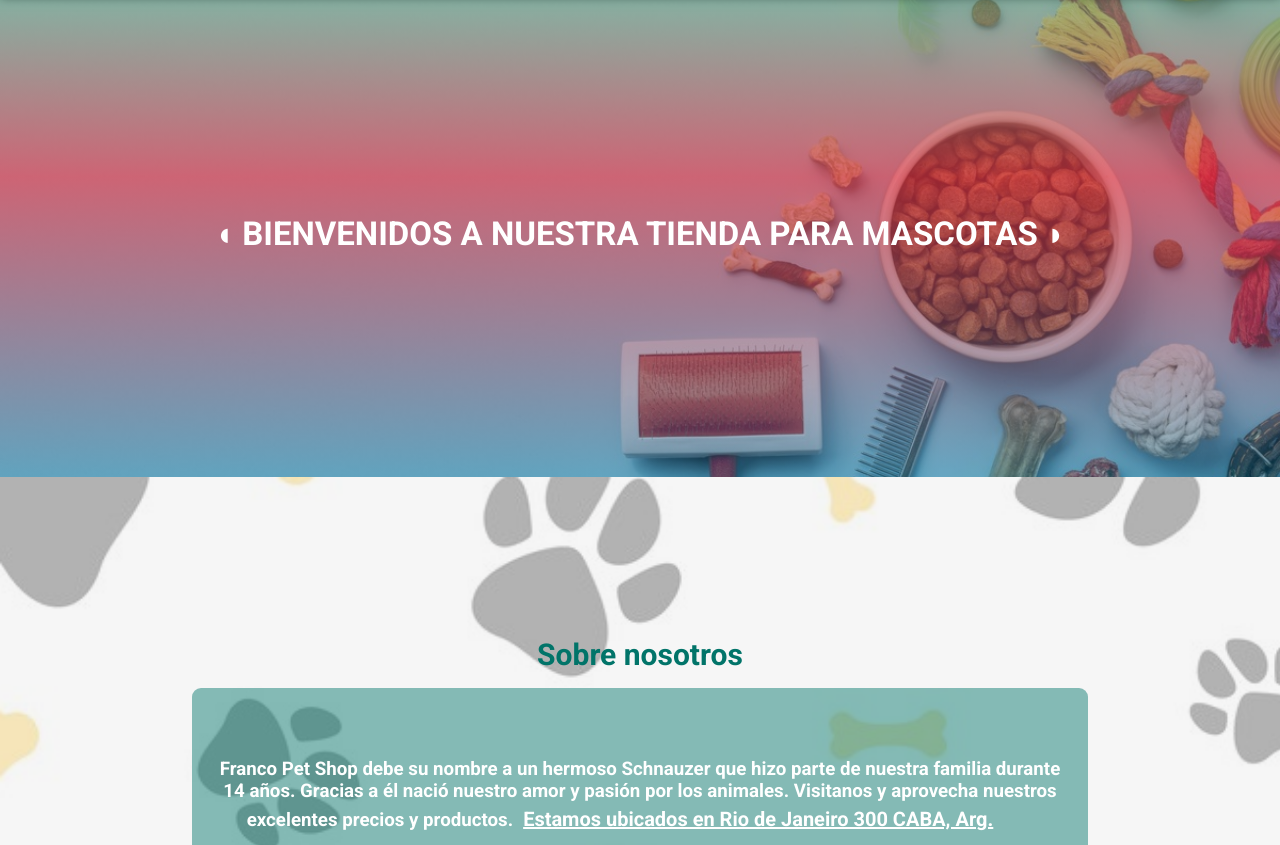
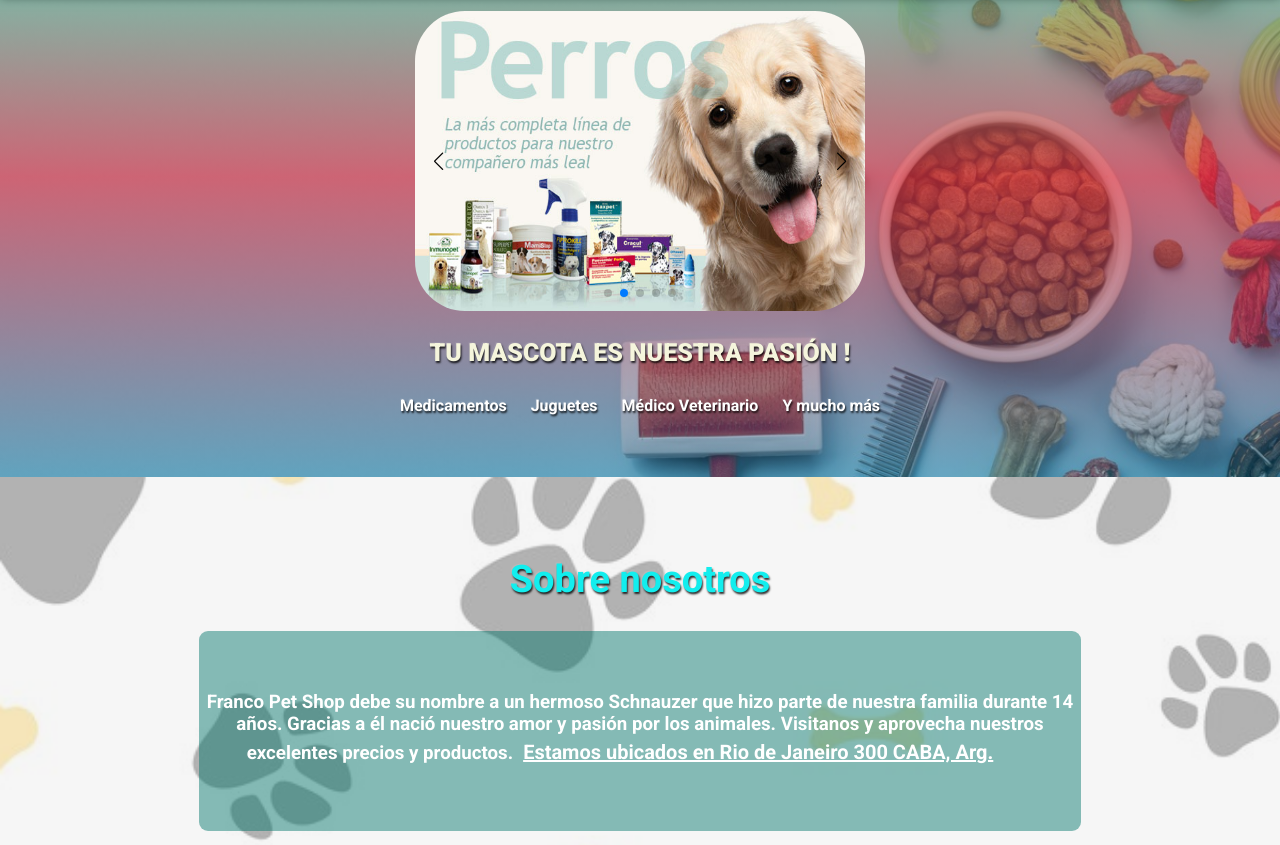
Before and after one commit to danielmc22/pet-shop-web, a plain HTML site: page index.html in a window 1280 px wide. Shown: the part 123-968 px from the top of the page. Drawn offline with nearby package versions, Linux system fonts and the light colour scheme.

Commit message:
create repo

```diff
--- a/index.html
+++ b/index.html
@@ -11,9 +11,10 @@
     <link
         href="https://fonts.googleapis.com/css2?family=Roboto:ital,wght@0,400;0,500;0,700;0,900;1,400;1,500;1,700&display=swap"
         rel="stylesheet">
+    <link rel="stylesheet" href="https://unpkg.com/swiper@8/swiper-bundle.min.css"/>
     <link rel="stylesheet" href="./style/style.css">
+    <link rel="stylesheet" href="./style/carousel.css">
     <link rel="icon" href="./img/icon.png">
-
 
 </head>
 
@@ -53,20 +54,40 @@
         </nav>
 
         <div class="textos descripcion">
-            <h1> ◖ BIENVENIDOS A NUESTRA TIENDA PARA MASCOTAS ◗</h1>
+            <div class="swiper mySwiper">
+                <div class="swiper-wrapper">
+                  <div class="swiper-slide"><img src="./img/mascotas3.jpg" class="img-carousel" alt="img de mascota"></div>
+                  <div class="swiper-slide"><img src="./img/mascotas4.jpg" alt="img de mascota"></div>
+                  <div class="swiper-slide"><img src="./img/mascotas5.jpg" alt="img de mascota"></div>
+                  <div class="swiper-slide"><img src="./img/mascotas2.jpg" alt="img de mascota"></div>
+                  <div class="swiper-slide"><img src="./img/mascotas7.jpg" alt="img de mascota"></div>
+
+                </div>
+                <div class="swiper-button-next"></div>
+                <div class="swiper-button-prev"></div>
+                <div class="swiper-pagination"></div>
+            </div>
+            <h3> TU MASCOTA ES NUESTRA PASIÓN !</h3>
+
+              <div class="lista-header">
+                  <p>Medicamentos</p>
+                  <p>Juguetes</´p>
+                  <p>Médico Veterinario</>
+                  <p>Y mucho más</p>
+              </div>
+
         </div>
+
     </header>
+
     <main>
 
-    <div class="textos descripcion">
-
-
+    <div class="sobre-nosotros">
         <h2>Sobre nosotros</h2>
         <div class="containerHistory">
             <h3>Franco Pet Shop debe su nombre a un hermoso Schnauzer que hizo parte de nuestra familia durante 14 años. Gracias a él nació nuestro amor y pasión
                 por los animales. Visitanos y aprovecha nuestros excelentes precios y productos.<a href="./Contacto.html">Estamos ubicados en Rio de Janeiro 300 CABA, Arg.</a></h3>
         </div>
-
     </div>
 
 
@@ -74,17 +95,13 @@
             <h3>Productos mas vendidos</h3>
             <p class="after">Consigue el tuyo antes de que se agoten</p>
 
-
-
             <section class="work contenedor" id="trabajo">
-
 
                 <div class="botones-work">
                     <ul>
                         <li class="filter" data-nombre="todos">Todos</li>
                         <li class="filter" data-nombre="diseño">Farmacia</li>
                         <li class="filter" data-nombre="programacion">Juguetes</li>
-
                     </ul>
                 </div>
 
@@ -224,6 +241,8 @@
     <script src="./js/jquery.js"></script>
     <script src="./js/index.js"></script>
     <script src="./js/filtro.js"></script>
+    <script src="https://unpkg.com/swiper@8/swiper-bundle.min.js"></script>
+    <script src="./js/carousel.js"></script>
 </body>
 
 </html>
--- /dev/null
+++ b/js/carousel.js
@@ -0,0 +1,18 @@
+
+
+  const swiper = new Swiper(".mySwiper", {
+    spaceBetween: 30,
+    centeredSlides: true,
+    autoplay: {
+      delay: 4500,
+      disableOnInteraction: false,
+    },
+    pagination: {
+      el: ".swiper-pagination",
+      clickable: true,
+    },
+    navigation: {
+      nextEl: ".swiper-button-next",
+      prevEl: ".swiper-button-prev",
+    },
+  });
--- /dev/null
+++ b/style/carousel.css
@@ -0,0 +1,52 @@
+.swiper {
+    width: 450px;
+    height: 300px;
+    top: -10px;
+  }
+
+  .swiper-slide {
+    text-align: left;
+    font-size: 18px;
+    background: #fff;
+
+    /* Center slide text vertically */
+    display: -webkit-box;
+    display: -ms-flexbox;
+    display: -webkit-flex;
+    display: flex;
+    -webkit-box-pack: center;
+    -ms-flex-pack: center;
+    -webkit-justify-content: center;
+    justify-content: center;
+    -webkit-box-align: center;
+    -ms-flex-align: center;
+    -webkit-align-items: center;
+    align-items: center;
+    background-color: transparent;
+
+  }
+
+  .swiper-slide img {
+    display: block;
+    width: 100%;
+    height: 100%;
+    border-radius: 50px;
+    object-fit:fill;
+  }
+  .swiper-button-next:after, .swiper-button-prev:after {
+    font-family: swiper-icons;
+    font-size: 18px;
+    color: black;
+    text-transform: none!important;
+    letter-spacing: 0;
+    font-variant: initial;
+    line-height: 1;
+}
+
+@media screen and (max-width: 750px) {
+    .swiper {
+        width: 350px;
+        height: 200px;
+        top: -10px;
+      }
+}
--- a/style/style.css
+++ b/style/style.css
@@ -142,6 +142,14 @@ img{
     font-size: 24px;
     padding: 23.5px 20px;
   }
+  .header-img {
+    width: 230px;
+    height: 180px;
+    position: absolute;
+    border-radius: 150px;
+    top: 160px;
+    left: 60px;
+  }
 
   .textos{
     width: 100%;
@@ -149,12 +157,53 @@ img{
     display: flex;
     justify-content: center;
     flex-direction: column;
-    align-items: center;
+    align-items:flex-start;
     color: #fff;
     overflow: hidden;
     text-align: center;
     padding-top: 7rem;
     font-family: 'Roboto', sans-serif;
+  }
+  .sobre-nosotros {
+    width: 100%;
+    height: 48vh;
+    display: flex;
+    justify-content: center;
+    flex-direction: column;
+    align-items:center;
+    color: rgb(255, 255, 255);
+    overflow: hidden;
+    text-align: center;
+    padding: 8px 10px;
+    font-family: 'Roboto', sans-serif;
+  }
+  .sobre-nosotros > h2 {
+    color: rgb(18, 238, 238);
+    margin: 70px 0 30px 0;
+    font-size: 38px;
+    text-shadow: -1px -1px 1px rgba(255, 255, 255, 0.1), 1px 2px 2px rgb(0 0 0 / 80%);
+
+  }
+  .textos > h3{
+    align-self: center;
+    font-size: 25px;
+    color: beige;
+    font-weight: 900;
+    line-height: 1.5rem;
+    text-shadow: -1px -1px 1px rgb(255 255 255 / 10%), 1px 2px 2px rgb(0 0 0 / 80%);
+  }
+  .lista-header {
+    display: flex;
+    justify-content: center;
+    align-items:center ;
+    width: 100%;
+    height: 10vh;
+    font-weight: 600;
+    text-shadow: -1px -1px 1px rgb(255 255 255 / 10%), 1px 2px 2px rgb(0 0 0 / 80%);
+
+  }
+  .lista-header > p {
+    margin: 12px;
   }
 
   .textos > h1{
@@ -414,7 +463,11 @@ footer p{margin-top: var(--espacios);}
 
 /* ------responsive---------- */
 
-
+@media screen and (max-width: 870px) {
+  .containerHistory > h3, .containerHistory > a  {
+    font-size: 14px;
+  }
+}
 @media screen and (max-width: 750px) {
 
   .textos .producto-h1 {
```
Also changed, not shown: img/mascotas.png (added), img/mascotas1.jpg (added), img/mascotas2.jpg (added), img/mascotas3.jpg (added), img/mascotas4.jpg (added), img/mascotas5.jpg (added), img/mascotas7.jpg (added).
